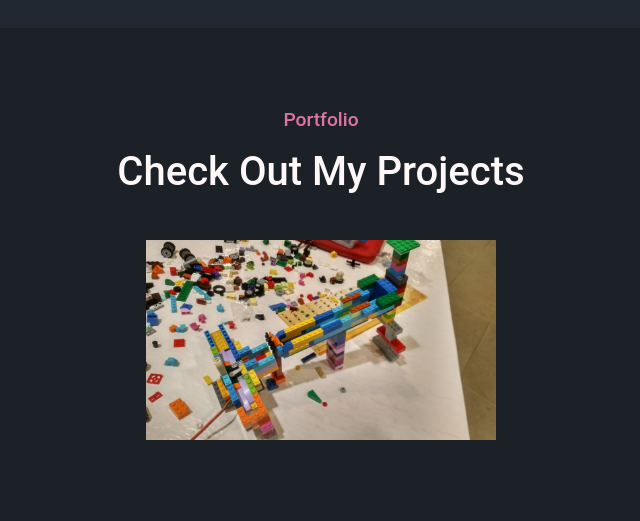
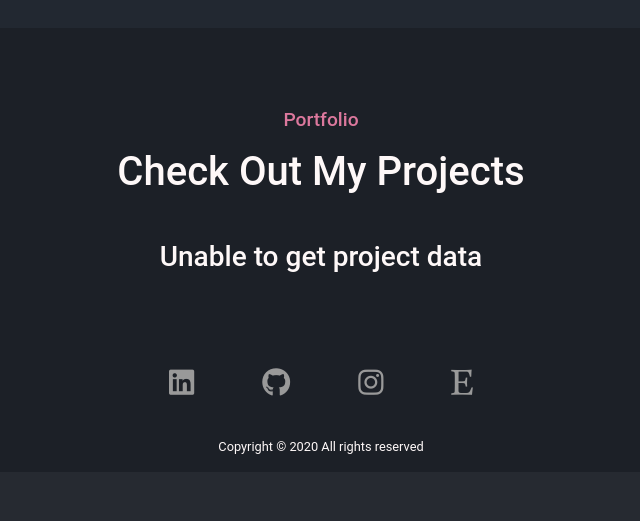
Before and after one commit to nabarcala/Python-and-Flask-Ex, a Flask app: page / in a window 1280 px wide. Shown: the part 1860-2381 px from the top of the page, without its empty margins (319-959 px from the left). After the commit the page ends 2314 px from the top, so only its background shows below. Run offline with Flask 2, Linux system fonts and the light colour scheme; data that the repository does not hold is empty; some libraries are stand-ins or nearby versions.

Commit message:
Change portfolio layout.

```diff
--- a/app/general/routes.py
+++ b/app/general/routes.py
@@ -19,15 +19,17 @@ def home():
     Home page
     """
     projects = Projects.query.limit(6).all()
-    software_projects = Projects.query.filter_by(project_type='SW').limit(6).all()
-    art_projects = Projects.query.filter_by(project_type='AR').limit(6).all()
-    latest_projects = Projects.query.filter_by(project_type='LT').limit(6).all()
-    upcoming_projects = Projects.query.filter_by(project_type='UPC').limit(6).all()
+    # software_projects = Projects.query.filter_by(project_type='SW').limit(6).all()
+    # art_projects = Projects.query.filter_by(project_type='AR').limit(6).all()
+    # latest_projects = Projects.query.filter_by(project_type='LT').limit(6).all()
+    # upcoming_projects = Projects.query.filter_by(project_type='UPC').limit(6).all()
 
     admin = User.query.get(1)
+    # return render_template('general/home.html', projects=projects,
+    #     software_projects=software_projects, art_projects=art_projects,
+    #     latest_projects=latest_projects, upcoming_projects=upcoming_projects,
+    #     title='Welcome', admin=admin)
     return render_template('general/home.html', projects=projects,
-        software_projects=software_projects, art_projects=art_projects,
-        latest_projects=latest_projects, upcoming_projects=upcoming_projects,
         title='Welcome', admin=admin)
 
 @general.route('/project/<int:id>', methods=['GET', 'POST'])
--- a/app/general/templates/general/home.html
+++ b/app/general/templates/general/home.html
@@ -128,47 +128,58 @@
             <!-- Portfolio Wrapper -->
             <div class="portfolio-wrapper">
 
+                {% if projects %}
+                {% for project in projects %}
+
+                <!-- Project -->
                 <div class="project">
                     <img class="thumbnail" src="../../../static/img/pill-sorter.jpg" alt="">
                     <div class="overlay">
                         <a id="overlay-click" class="overlay-click" ><i class='bx bx-zoom-in' ></i></a>
-                        <p class="overlay-text">Lego Pill Sorter</p>
+                        <p class="overlay-text">{{ project.title }}</p>
                     </div>
-                </div>
-
-            </div> <!-- End of portfolio wrapper -->
-        </div>
+                </div> <!-- end of project modal -->
 
                 <!-- Project Modal -->
-        <div class="bg-modal">
-
+                <div class="bg-modal" id="modal{{project.id}}">
                     <div class="modal-content">
                         <div class="modal-title">
-                    <h3 class="project-title">Lego Pill Sorter</h3>
+                            <h3 class="project-title">{{ project.title }}</h3>
                             <div class="modal-close"><i class="fas fa-times"></i></div>
                         </div>
                         <div class="modal-data">
                             <img class="modal-thumbnail" src="../../../static/img/pill-sorter.jpg" alt="">
                             <div class="project-description">
-                        <p class="project-intro"> Participated in a three-person team to plan and
-                            create a pill sorter out of Legos. </p>
-                        <p> Programmed a Raspberry Pi to use a webcam to
-                            sort pills based on the color using OpenCV.
-                            Created a ramp on the device with two exits for
-                            the colored pills to roll through. </p>
+                                <p class="project-intro"> {{ project.description }} </p>
                                 <ul class="project-tools">
                                     <span class="border-pink">Python</span>
                                     <span class="border-pink">OpenCV</span>
                                     <span class="border-pink">Raspberry Pi</span>
                                 </ul>
                                 <ul class="project-links">
-                            <a href="https://github.com/nabarcala/PillSort" class="link"><i class='bx bxl-github' ></i></a>
+                                    {% if project.github_url %}
+                                    <a href="{{ project.github_url }}" class="link"><i class='bx bxl-github' ></i></a>
+                                    {% endif %}
                                 </ul>
                             </div>
                         </div>
                     </div>
+                </div> <!-- end of project modal -->
 
-        </div> <!-- end of project modal -->
+
+                {% endfor %}
+                {% else %}
+
+                <div class="text-center">
+                    <h3 class="text-center"> Unable to get project data </h3>
+                </div>
+
+                {% endif %}
+
+            </div> <!-- End of portfolio wrapper -->
+        </div>
+
+
 
     </section>
 
--- a/app/static/css/style.css
+++ b/app/static/css/style.css
@@ -405,6 +405,9 @@ body {
     justify-content: center;
     align-items: center;
     top: 0;
+    bottom: 0;
+    right: 0;
+    left: 0;
     z-index: 3;
 }
 .modal-content {
--- a/app/templates/base.html
+++ b/app/templates/base.html
@@ -117,8 +117,14 @@
         </footer>
 
         {% endblock %}
+
     </body>
+
+
+
 </html>
+
+
 
 {% block scripts %}
 {{ super() }}
```
Also changed, not shown: app/static/js/portfolio.js (+68 -34 lines). Lines whose indentation alone changed are shown as unchanged.
